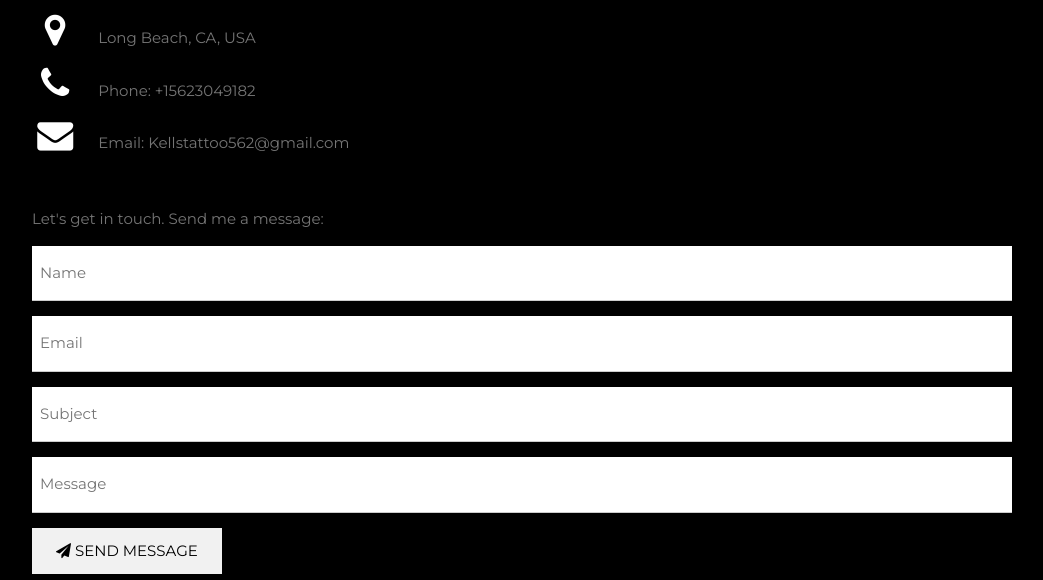
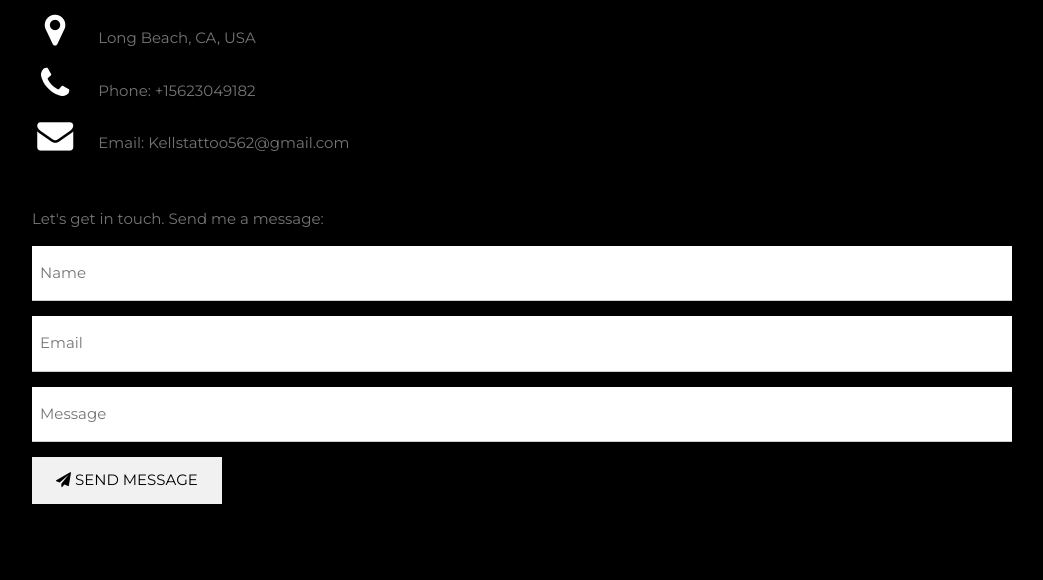
Before and after one commit to angeltee123/kellstattoo, a plain HTML site: page index.html in a window 1280 px wide. Shown: the part 2197-2777 px from the top of the page, without its empty margins (178-1221 px from the left). Drawn offline with nearby package versions, Linux system fonts and the light colour scheme.

Commit message:
Update index.html

```diff
--- a/index.html
+++ b/index.html
@@ -188,7 +188,6 @@ body, h1,h2,h3,h4,h5,h6 {font-family: "Montserrat", sans-serif}
     <form action="https://formspree.io/f/meqyngkq" method="POST">
       <p><input class="w3-input w3-padding-16" type="text" placeholder="Name" required name="Name"></p>
       <p><input class="w3-input w3-padding-16" type="text" placeholder="Email" required name="Email"></p>
-      <p><input class="w3-input w3-padding-16" type="text" placeholder="Subject" required name="Subject"></p>
       <p><input class="w3-input w3-padding-16" type="text" placeholder="Message" required name="Message"></p>
       <p>
         <button class="w3-button w3-light-grey w3-padding-large" type="submit">
```
